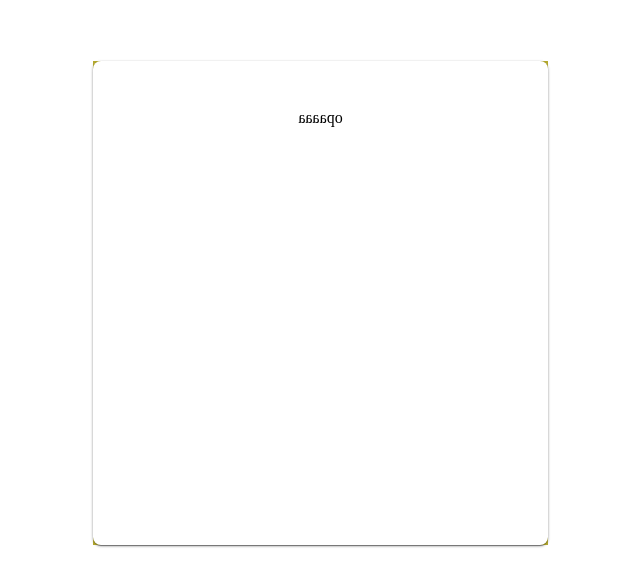
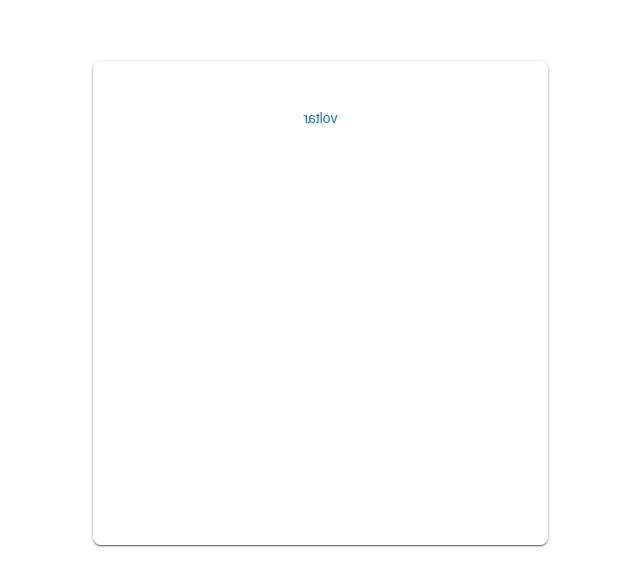
Before and after one commit to Marcos-Barboza/IslandStyles, a React app: page / in a window 1280 px wide. Shown: the part 105-692 px from the top of the page, without its empty margins (320-960 px from the left). Built offline with nearby package versions, Linux system fonts and the light colour scheme.

Commit message:
minicurso 28/06/2019

```diff
--- a/package.json
+++ b/package.json
@@ -62,6 +62,7 @@
   "dependencies": {
     "@types/jest": "^24.0.15",
     "@types/node": "^12.0.8",
+    "classnames": "^2.2.6",
     "eslint-config-airbnb": "^17.1.0",
     "eslint-import-resolver-webpack": "^0.11.1",
     "eslint-loader": "^2.1.2",
--- a/src/components/login/login.tsx
+++ b/src/components/login/login.tsx
@@ -1,25 +1,27 @@
 import React, { useState } from 'react'
 import Flip from 'src/components/ui/flip'
 
-const Login: React.SFC = () => {
-    const [display, setDisplay] = useState(true)
+const Login: React.FunctionComponent = () => {
+    const [activeTransition, setTransition] = useState(false)
     return (
       <Flip
+        activeTransition={activeTransition}
         largura="375px"
         altura="400px"
         front={(
           <div className="login">
-            <span
-              className="forgotPassword"
-              role="presentation"
-              onClick={() => setDisplay(!display)}
-            >
-                        Esqueceu a senha?
+            <span onClick={() => setTransition(!activeTransition)}>
+                        recuperar senha
             </span>
           </div>
 )}
-        back={<div className="login">opaaaa</div>}
-        activeTransition={display}
+        back={(
+          <div className="login">
+            <span onClick={() => setTransition(!activeTransition)}>
+                        voltar
+            </span>
+          </div>
+)}
       />
     )
 }
--- a/src/components/ui/flip.tsx
+++ b/src/components/ui/flip.tsx
@@ -1,23 +1,24 @@
-import React from 'react'
+import React, { useState } from 'react'
+import { CSSTransition } from 'react-transition-group'
 import 'src/styles/main.css'
-import { CSSTransition, TransitionGroup } from 'react-transition-group'
 
 interface Props {
     activeTransition: boolean
+    largura: string
+    altura: string
     front: JSX.Element[] | JSX.Element
     back: JSX.Element[] | JSX.Element
-    largura: string
-    altura: string
 }
 
 const Flip: React.FunctionComponent<Props> = props => {
-    const { activeTransition, front, back, largura, altura } = props
+    const { largura, altura, front, back, activeTransition } = props
     return (
       <CSSTransition
-        classNames="fade"
-        in={!activeTransition}
-        onExiting={node => node.translate.valueOf}
-        timeout={100000}
+        in={activeTransition}
+        addEndListener={node => console.log(node)}
+        exit
+        classNames="flip"
+        timeout={3000}
       >
         <div
           style={{ minWidth: largura, minHeight: altura }}
--- a/src/styles/flip.css
+++ b/src/styles/flip.css
@@ -1,68 +1,24 @@
-.cardContainer .flipper {}
+.flip-enter-active {
+    transform: rotateY(180deg);
+    transition: 1s;
+    transform-style: preserve-3d
+}
+
+.flip-exit-active {
+    transform: rotateY(180deg);
+    transition: 1s;
+    transform-style: preserve-3d
+}
 
 .flipper {
     transition: 1s;
-    transform-style: preserve-3d;
-    backface-visibility: hidden
-}
-
-.cardContainer,
-.front,
-.back {
-    perspective: 900px;
+    transform-style: preserve-3d
 }
 
 .front {
-    display: flex;
-    align-items: center;
-    justify-content: center;
-    background-color: #ffad34;
-    position: absolute;
+    position: absolute
 }
 
 .back {
-    transform: rotateY(180deg);
-    background-color: #b4a92f;
+    transform: rotateY(180deg)
 }
-
-.fade-enter {
-    transition: 1s;
-    transform-style: preserve-3d;
-    transform: rotateY(180deg);
-}
-
-.fade-enter-active {
-    transition: 1s;
-    transform-style: preserve-3d;
-    transform: rotateY(180deg);
-}
-
-.fade-done {
-    transition: 1s;
-    transform-style: preserve-3d;
-    transform: rotateY(180deg);
-}
-
-.fade-exit {
-    transition: 1s;
-    transform-style: preserve-3d;
-    transform: rotateY(180deg);
-}
-
-.fade-exit-active {
-    transition: 1s;
-    transform-style: preserve-3d;
-    transform: rotateY(180deg);
-}
-
-.fade-appear {
-    transition: 1s;
-    transform-style: preserve-3d;
-    transform: rotateY(180deg);
-}
-
-.fade-appear-active {
-    transition: 1s;
-    transform-style: preserve-3d;
-    transform: rotateY(180deg);
-}
```
Also changed, not shown: 1 other file (tests, documents, lock files or other folders).
